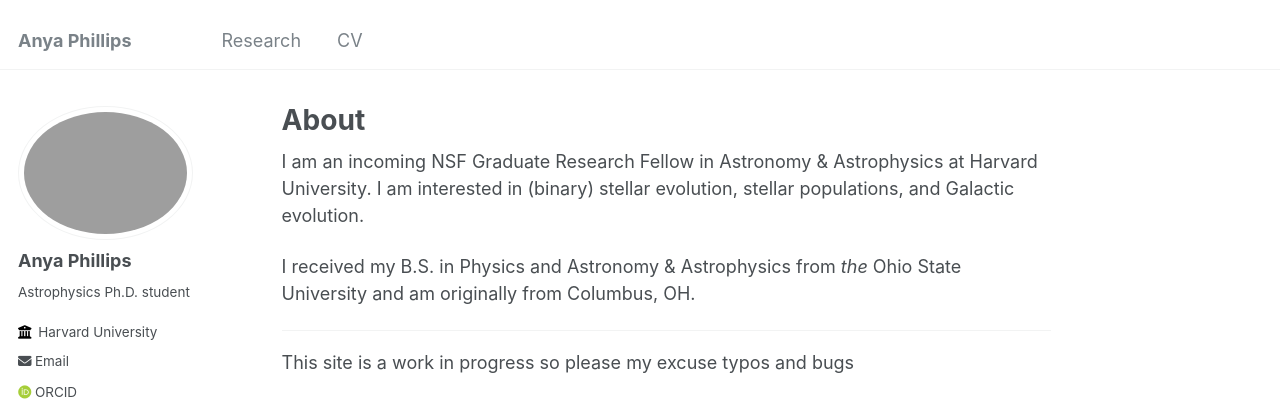
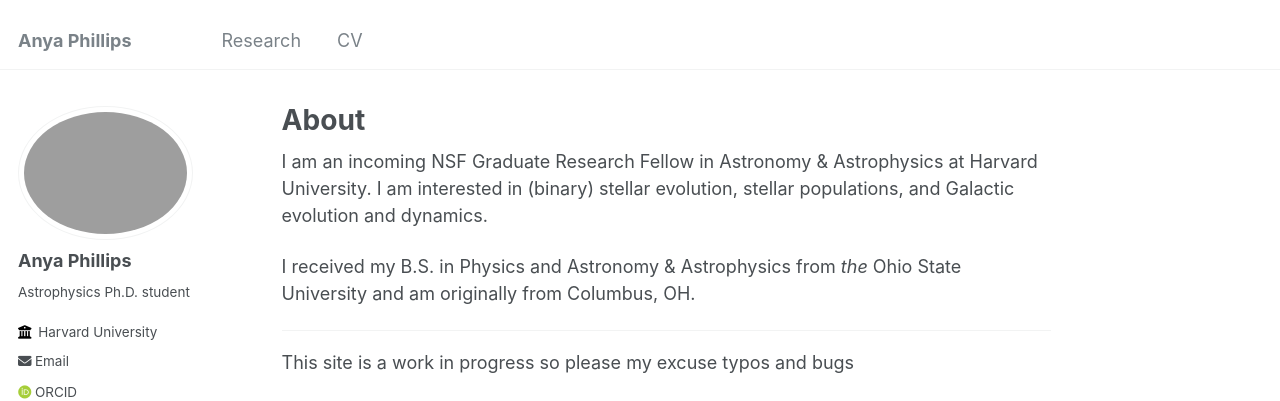
Before and after one commit to anya-m-phillips/anya-m-phillips.github.io, a Jekyll site: the page built from _pages/about.md, in a window 1280 px wide. Shown: the top 401 px of the page. Built offline with Jekyll 4.4.1, drawn with Linux system fonts in a browser that asks for light colours; some web fonts are replaced.

```diff
--- a/_pages/about.md
+++ b/_pages/about.md
@@ -7,7 +7,7 @@
   - /about.html
 ---
 
-I am an incoming NSF Graduate Research Fellow in Astronomy & Astrophysics at Harvard University. I am interested in (binary) stellar evolution, stellar populations, and Galactic evolution.
+I am an incoming NSF Graduate Research Fellow in Astronomy & Astrophysics at Harvard University. I am interested in (binary) stellar evolution, stellar populations, and Galactic evolution and dynamics.
 
 I received my B.S. in Physics and Astronomy & Astrophysics from _the_ Ohio State University and am originally from Columbus, OH.
 
```
Also changed, not shown: _pages/research.md (+2 -3 lines), 1 other file.
